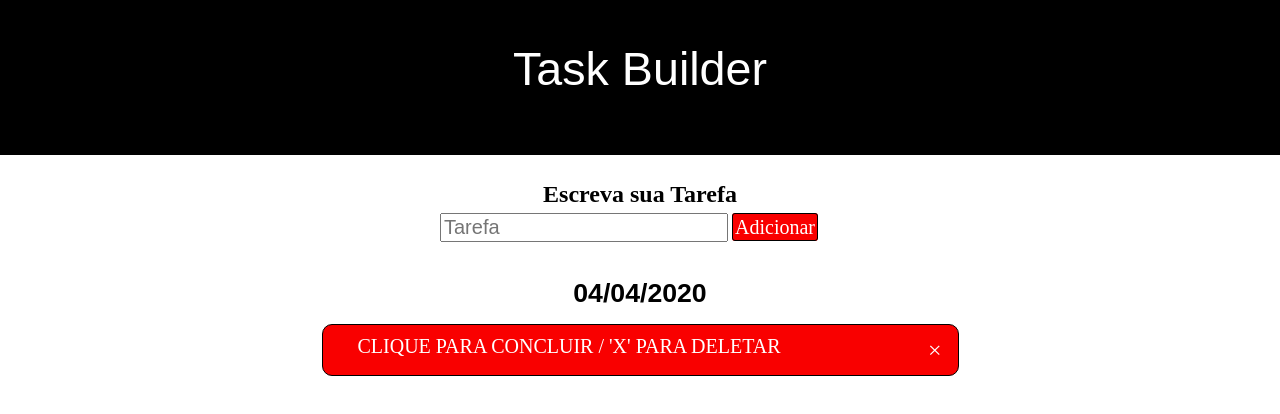
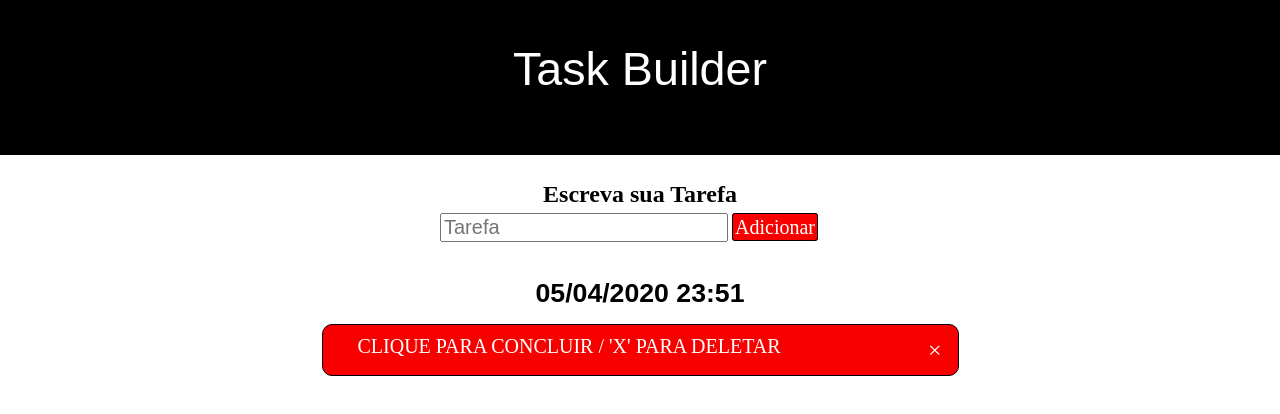
Before and after one commit to GabrielRioo/TaskBuilder, a plain HTML site: page index.html in a window 1280 px wide. Drawn offline with Linux system fonts and the light colour scheme.

Commit message:
Adding javascript code to update current day and time

```diff
--- a/css/estilo.css
+++ b/css/estilo.css
@@ -110,7 +110,7 @@ h2 {
 	text-align: center;
 }
 
-p#Data {
+div#data-hora {
 	margin: auto;
 	padding-bottom: 10px;
 	text-align: center;
--- a/index.html
+++ b/index.html
@@ -4,6 +4,24 @@
 	<meta charset="utf-8">
 	<meta name="viewport" content="width=device-width, initial-scale=1">
 	<link rel="stylesheet" type="text/css" href="css/estilo.css">
+	<script>
+		// Função para formatar 1 em 01
+		const zeroFill = n => {
+			return ('0' + n).slice(-2);
+		}
+
+		// Cria intervalo
+		const interval = setInterval(() => {
+			// Pega o horário atual
+			const now = new Date();
+
+			// Formata a data conforme dd/mm/aaaa hh:ii:ss
+			const dataHora = zeroFill(now.getUTCDate()) + '/' + zeroFill((now.getMonth() + 1)) + '/' + now.getFullYear() + ' ' + zeroFill(now.getHours()) + ':' + zeroFill(now.getMinutes());
+
+			// Exibe na tela usando a div#data-hora
+			document.getElementById('data-hora').innerHTML = dataHora;
+		}, 1000);
+	</script>
 	<!-- <link rel="stylesheet" href="//code.jquery.com/ui/1.12.1/themes/base/jquery-ui.css">
 	<link rel="stylesheet" href="/resources/demos/style.css">
 	<script src="https://code.jquery.com/jquery-1.12.4.js"></script>
@@ -19,9 +37,7 @@
 		<span onclick="newElement()" class="addBtn">Adicionar</span>
 	</div>
 	<br> <br>
-	<p id="Data">
-		04/04/2020
-	</p>
+	<div id="data-hora"></div>
 	<ul id="myUL" class="sortable">
 		<li> Clique para concluir / 'x' para Deletar </li>
 	</ul>
```
